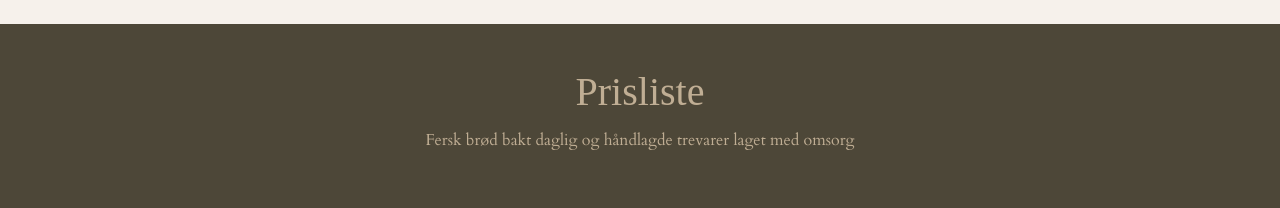
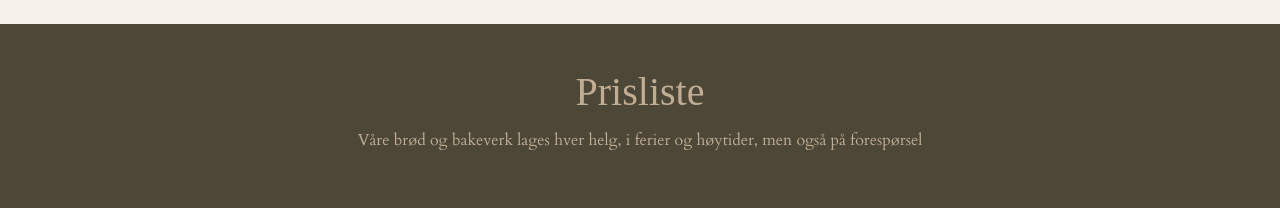
Before and after one commit to mrl1992/villheva, a Nuxt app in the folder frontend/: page / in a window 1280 px wide. Shown: the part 1440-1648 px from the top of the page. Built offline with nearby package versions, Linux system fonts and the light colour scheme; no server answers.

Commit message:
fix: update description in Pricelist component for clarity

```diff
--- a/frontend/components/Pricelist.vue
+++ b/frontend/components/Pricelist.vue
@@ -3,7 +3,8 @@
     <div class="mb-12">
       <Title title="Prisliste" color="#c0ae94" />
       <p class="text-center" style="color: #c0ae94">
-        Fersk brød bakt daglig og håndlagde trevarer laget med omsorg
+        Våre brød og bakeverk lages hver helg, i ferier og høytider, men også på
+        forespørsel
       </p>
     </div>
     <v-row
```
